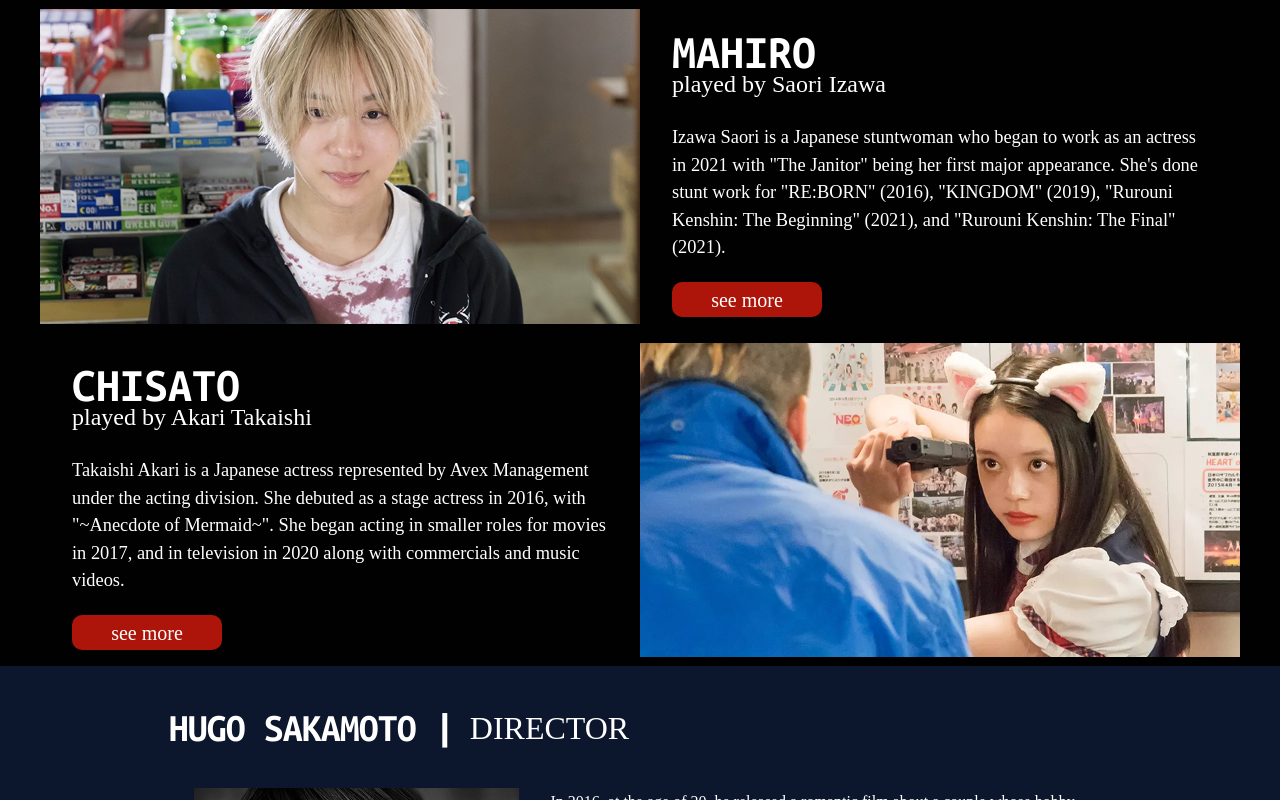
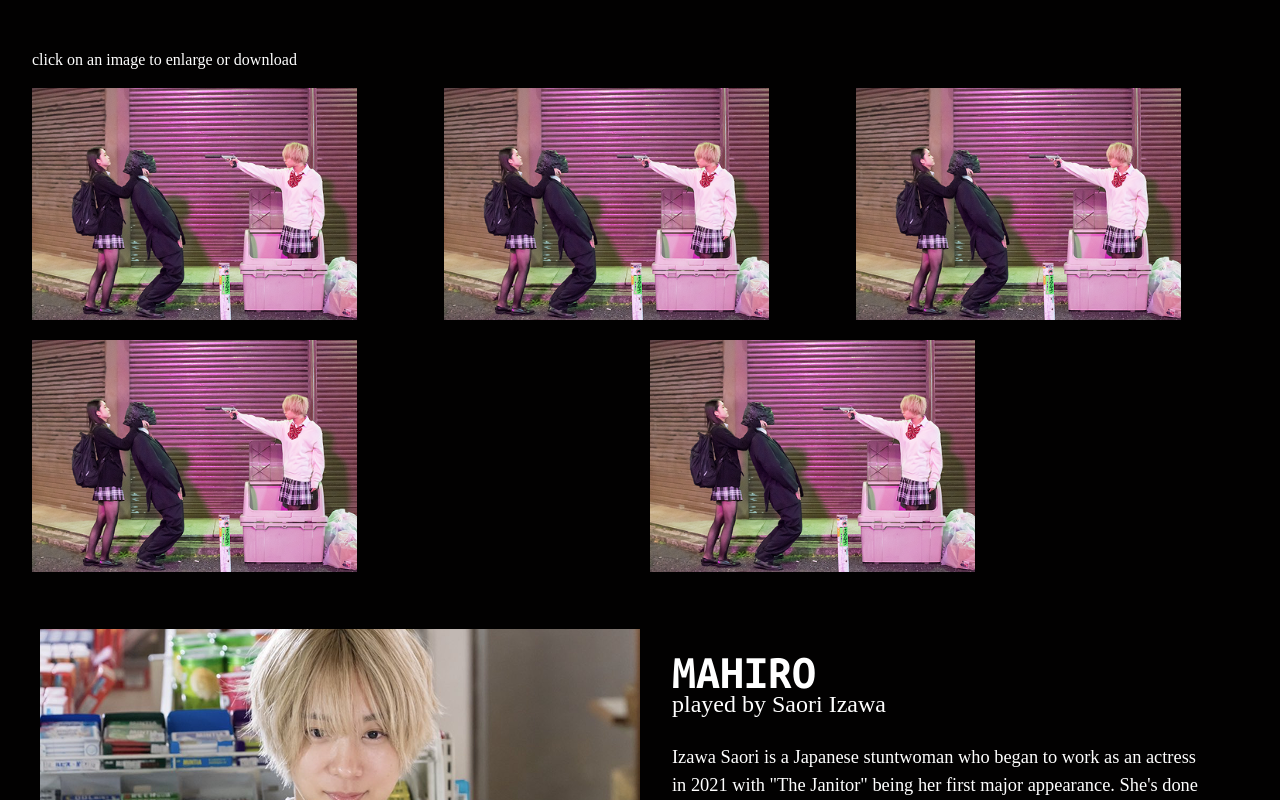
Before and after one commit to strwbrry05/babyAssassinsShowcase, a React (Vite) app: page / in a window 1280 px wide. Shown: the top 800 px of the page. Built offline with nearby package versions, Linux system fonts and the light colour scheme; a web font is replaced by a local one.

Commit message:
initial gallery

```diff
--- a/src/App.jsx
+++ b/src/App.jsx
@@ -30,6 +30,7 @@ import chisatoBA3 from "./assets/cast/chisatoBA3.png";
 // import iruka from "./assets/cast/iruka.png";
 
 import { useState } from "react";
+import Gallery from "./components/Gallery";
 
 function App() {
   const moviesObj = [
@@ -70,6 +71,8 @@ function App() {
 
   return (
     <>
+      <Gallery />
+
       <CastCard
         flexDirection={"lg:flex-row"}
         justifyIMG={"lg:justify-end"}
--- /dev/null
+++ b/src/components/Gallery.jsx
@@ -0,0 +1,57 @@
+import React from "react";
+import BA1_img1 from "../assets/gallery/BA1_img1.png";
+
+const Gallery = () => {
+  const imgArr = [
+    {
+      src: BA1_img1,
+      category: "BA1",
+    },
+    {
+      src: BA1_img1,
+      category: "BA1",
+    },
+    {
+      src: BA1_img1,
+      category: "BA1",
+    },
+    {
+      src: BA1_img1,
+      category: "BA1",
+    },
+    {
+      src: BA1_img1,
+      category: "BA1",
+    },
+  ];
+
+  return (
+    <div
+      className="bg-(--color-black) text-(--color-white) font-(family-name:--font-text) pt-[3em] pb-[3em]
+    flex flex-col pl-[2em] pr-[2em] justify-center items-center"
+    >
+      <p className=" mb-[1em] w-full">
+        click on an image to enlarge or download
+      </p>
+      <div
+        className="flex flex-col gap-y-[20px] justify-center items-center
+      md:flex-row md:flex-wrap md:gap-x-[20px] md:justify-start
+      md:max-w-[1360px]"
+      >
+        {imgArr.map((image, index) => {
+          return (
+            <div key={index} className="grow-2">
+              <img
+                src={image.src}
+                alt=""
+                className="w-[325px] cursor-pointer"
+              />
+            </div>
+          );
+        })}
+      </div>
+    </div>
+  );
+};
+
+export default Gallery;
```
Also changed, not shown: src/assets/gallery/BA1_img1.png (added).
